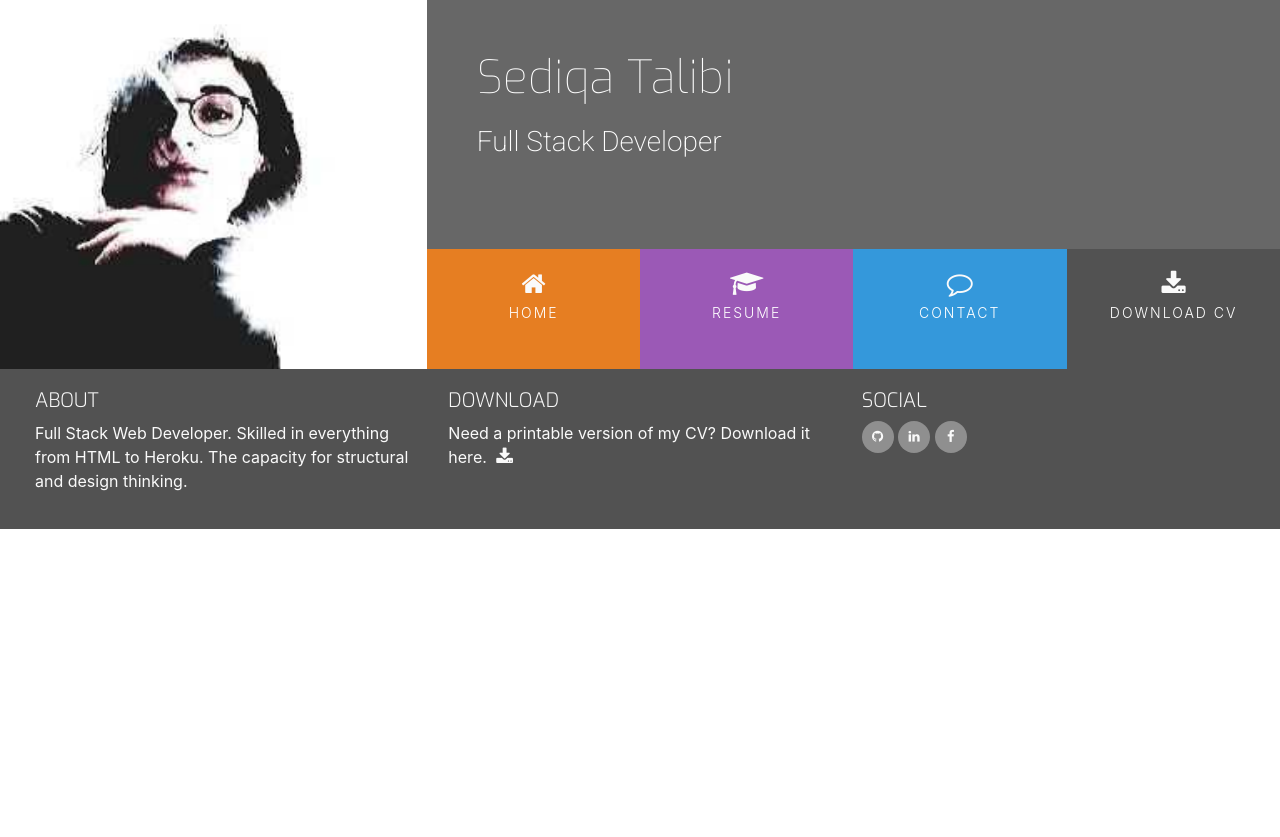
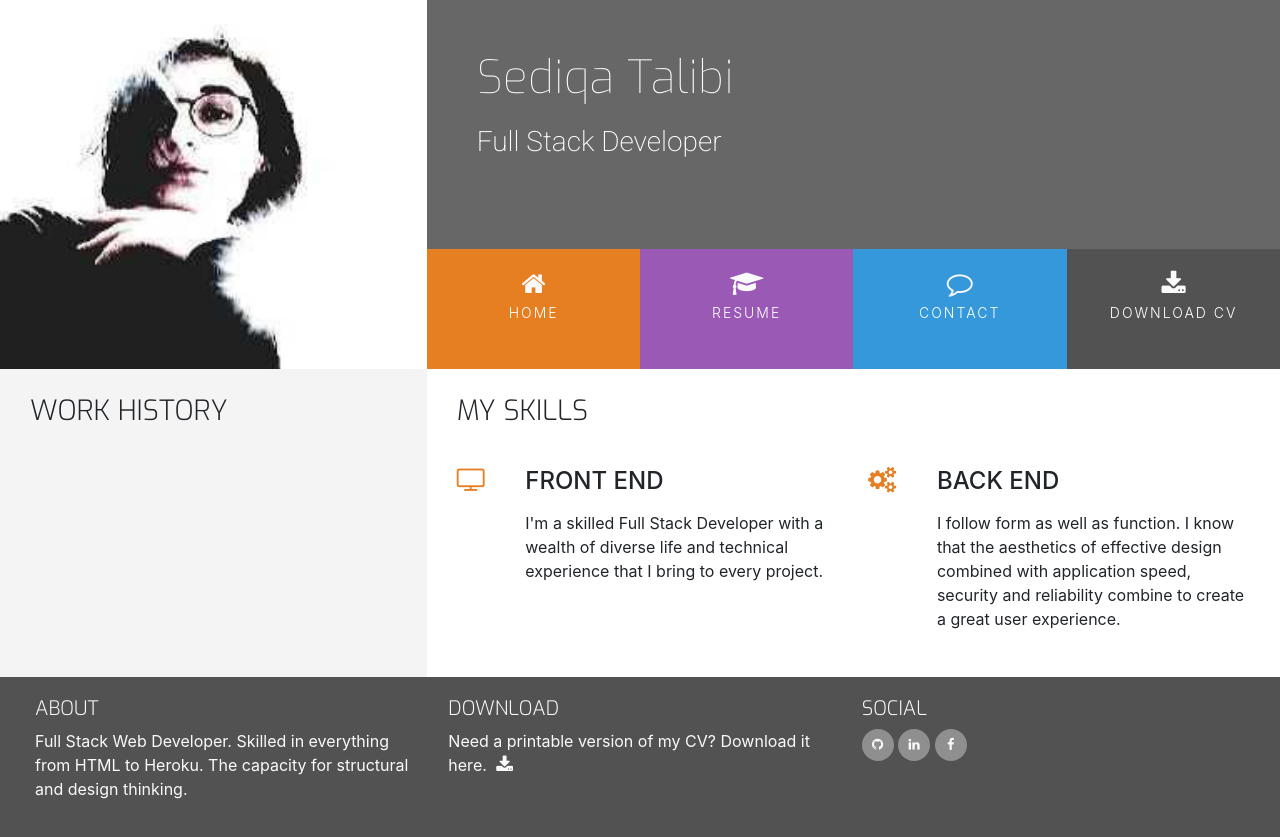
Before and after one commit to sediqa01/Resume, a plain HTML site: page resume.html in a window 1280 px wide. Before the commit the page ends 800 px from the top, so only its background shows below. Drawn offline with nearby package versions, Linux system fonts and the light colour scheme.

Commit message:
Add my skill sectioin in resume page

```diff
--- a/resume.html
+++ b/resume.html
@@ -12,7 +12,7 @@
     <link rel="stylesheet" href="https://cdnjs.cloudflare.com/ajax/libs/hover.css/2.1.1/css/hover-min.css"
         type="text/css" />
     <link rel="stylesheet" href="assets/css/style.css">
-    <title>Rosie</title>
+    <title>Resume</title>
 </head>
 
 <body>
@@ -30,7 +30,7 @@
                     <div class="col">
                         <ul id="nav" class="list-inline menucontainer">
                             <li class="col-6 col-sm-3 list-inline-item ui-menu-color-home menuitem">
-                                <a href="#" class="hvr-sweep-to-bottom"><i class="fa fa-home"
+                                <a href="index.html" class="hvr-sweep-to-bottom"><i class="fa fa-home"
                                         aria-hidden="true"></i><span>Home</span></a>
                             </li>
                             <li class="col-6 col-sm-3 list-inline-item ui-menu-color-resume menuitem">
@@ -38,7 +38,7 @@
                                         aria-hidden="true"></i><span>Resume</span></a>
                             </li>
                             <li class="col-6 col-sm-3 list-inline-item ui-menu-color-contact menuitem">
-                                <a href="#" class="hvr-sweep-to-bottom"><i class="fa fa-comment-o"
+                                <a href="contact.html" class="hvr-sweep-to-bottom"><i class="fa fa-comment-o"
                                         aria-hidden="true"></i><span>Contact</span></a>
                             </li>
                             <li class="col-6 col-sm-3 list-inline-item ui-menu-color-download menuitem">
@@ -51,7 +51,56 @@
             </div>
         </div>
     </header>
-    <section>
+    <section class="container-fluid">
+        <div class="row">
+            <div class="col-md-4 bg-color-personal-info section-column">
+                <div class="row">
+                    <div class="col-12">
+                        <h3 class="section-heading uppercase">
+                            Work History
+                        </h3>
+                    </div>
+                </div>
+            </div>
+            <div class="col-md-8 bg-color-three-reasons section-column">
+                <div class="row">
+                    <div class="col">
+                        <h3 class="section-heading uppercase">My Skills</h3>
+                    </div>
+                </div>
+                <div class="row">
+                    <div class="col-10 offset-1 offset-sm-0 col-sm-4 col-md-6">
+                        <div class="row">
+                            <div class="col-2">
+                                <i class="three-reasons-icon fa fa-tv" aria-hidden="true"></i>
+                            </div>
+                            <div class="col-10">
+                                <h4 class="three-reasons-heading uppercase">Front End</h4>
+                                <p>
+                                    I'm a skilled Full Stack Developer with a wealth of diverse life and technical
+                                    experience that I bring to every project.
+                                </p>
+                            </div>
+                        </div>
+                    </div>
+                    <div class="col-10 offset-1 offset-sm-0 col-sm-4 col-md-6">
+                        <div class="row">
+                            <div class="col-2">
+                                <i class="three-reasons-icon fa fa-gears" aria-hidden="true"></i>
+                            </div>
+                            <div class="col-10">
+                                <h4 class="three-reasons-heading uppercase">Back End</h4>
+                                <p>
+                                    I follow form as well as function. I know that the aesthetics of effective design
+                                    combined with application speed, security and reliability combine to create a great
+                                    user experience.
+                                </p>
+                            </div>
+                        </div>
+                    </div>
+                </div>
+            </div>
+        </div>
 
     </section>
     <footer class="container-fluid">
```
Also changed, not shown: contact.html (+3 -3 lines), index.html (+10 -5 lines).
